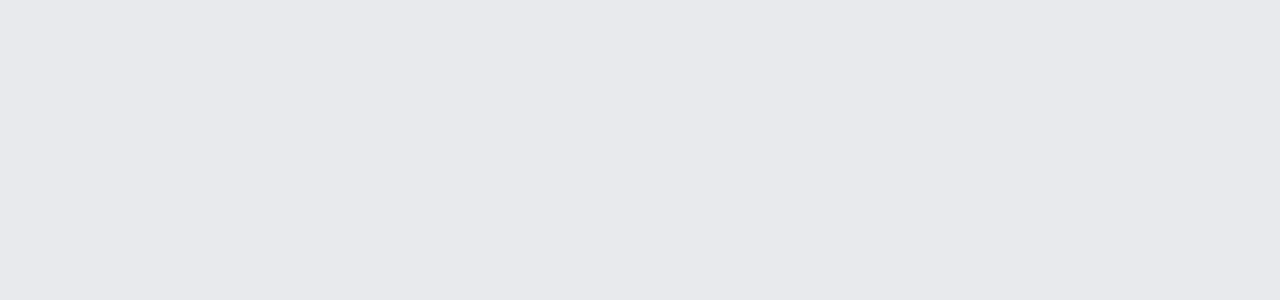
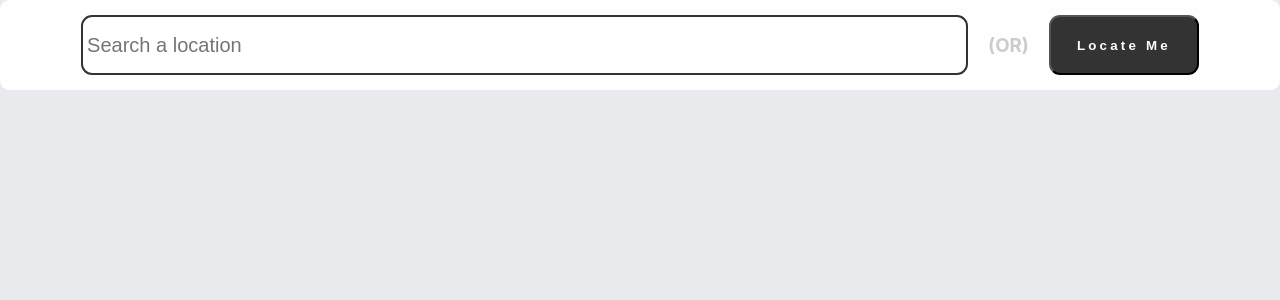
Before and after one commit to Parthipan-Natkunam/atm-finder, a React (Create React App) app: page / in a window 1280 px wide. Shown: the top 300 px of the page. Built offline with nearby package versions, Linux system fonts and the light colour scheme.

Commit message:
add search bar UI

```diff
--- /dev/null
+++ b/src/App.jsx
@@ -0,0 +1,12 @@
+import React from 'react';
+// import  style from './style/App.module.css';
+
+import Search from './containers/SearchContainer';
+
+function App() {
+  return (
+    <Search/>
+  );
+}
+
+export default App;
--- /dev/null
+++ b/src/components/LocateMe.jsx
@@ -0,0 +1,10 @@
+import React from 'react';
+import style from "../style/SearchBar.module.css";
+
+const LocateMe = (props)=>{
+    return(
+        <button className={style.locateMe}>Locate Me</button>
+    )
+};
+
+export default LocateMe;
--- /dev/null
+++ b/src/components/SearchBar.jsx
@@ -0,0 +1,10 @@
+import React from 'react';
+import style from "../style/SearchBar.module.css";
+
+const SearchBar = (props)=>{
+    return(
+        <input type="text" placeholder="Search a location" className={style.placeSearchInput} autoFocus/>
+    )
+};
+
+export default SearchBar;
--- a/src/containers/App.js
+++ /dev/null
@@ -1,12 +0,0 @@
-import React from 'react';
-import  style from '../style/App.module.css';
-
-function App() {
-  return (
-    <div className={style.App}>
-
-    </div>
-  );
-}
-
-export default App;
--- /dev/null
+++ b/src/containers/SearchContainer.jsx
@@ -0,0 +1,19 @@
+import React from 'react';
+import style from "../style/SearchBar.module.css";
+
+import SearchBar from "../components/SearchBar";
+import LocateMeBtn from "../components/LocateMe";
+
+class SearchContainer extends React.Component{
+    render(){
+        return(
+            <div className={style.searchContainer}>
+                <SearchBar/>
+                <h3 className={style.orSeparator}>(OR)</h3>
+                <LocateMeBtn/>
+            </div>
+        );
+    }
+}
+
+export default SearchContainer;
--- a/src/index.js
+++ b/src/index.js
@@ -1,7 +1,7 @@
 import React from 'react';
 import ReactDOM from 'react-dom';
 import './style/index.css';
-import App from './containers/App';
+import App from './App';
 import * as serviceWorker from './serviceWorker';
 
 ReactDOM.render(<App />, document.getElementById('root'));
--- /dev/null
+++ b/src/style/SearchBar.module.css
@@ -0,0 +1,39 @@
+.searchContainer {
+  display: flex;
+  flex: 1 0 100%;
+  background: #fefefe;
+  border-radius: 9px;
+  padding: 15px;
+  justify-content: center;
+}
+
+.placeSearchInput {
+  margin: 0 20px;
+  border: 2px solid #333;
+  border-radius: 11px;
+  padding: 10px 4px;
+  width: calc(100% - 30%);
+  outline: none;
+  font-size: 20px;
+}
+
+.orSeparator {
+  color: #ccc;
+}
+
+.locateMe {
+  padding: 8px 16px;
+  margin: 0 20px;
+  border-radius: 11px;
+  background: #333;
+  color: #fefefe;
+  font-weight: bold;
+  letter-spacing: 0.2rem;
+  width: 150px;
+  cursor: pointer;
+  outline: none;
+}
+
+.locateMe:hover {
+  background: rgb(34, 34, 34);
+}
```
